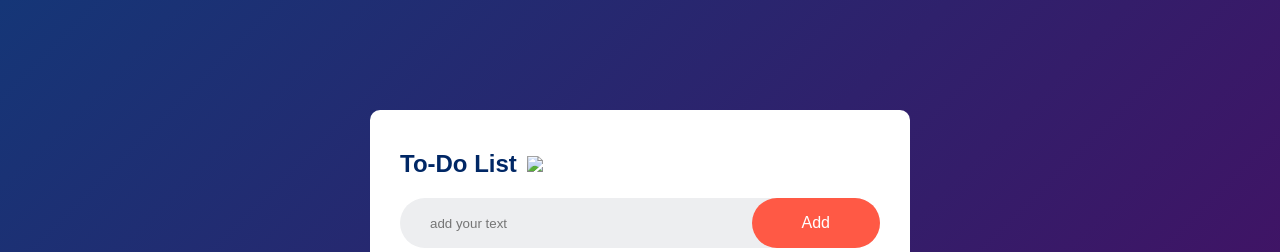
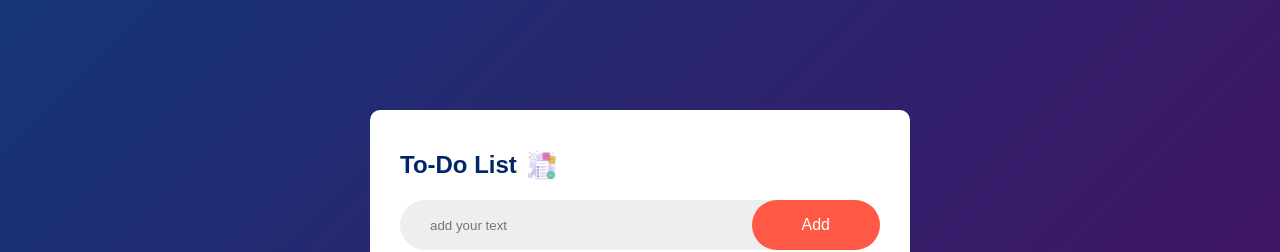
Before and after one commit to snehabansal670/todo-list, a plain HTML site: page index.html in a window 1280 px wide. Shown: the top 252 px of the page. Drawn offline with Linux system fonts and the light colour scheme.

Commit message:
Update index.html

```diff
--- a/index.html
+++ b/index.html
@@ -9,7 +9,7 @@
 <body>
     <div class="container">
         <div class="todo-app">
-            <h2>To-Do List <img src="images/icon.png.png"></h2>
+            <h2>To-Do List <img src="icon.png.png"></h2>
             <div class="row">
                 <input type="text" id="input-box" placeholder="add your text">
                 <button onclick="addTask()">Add</button>
```
